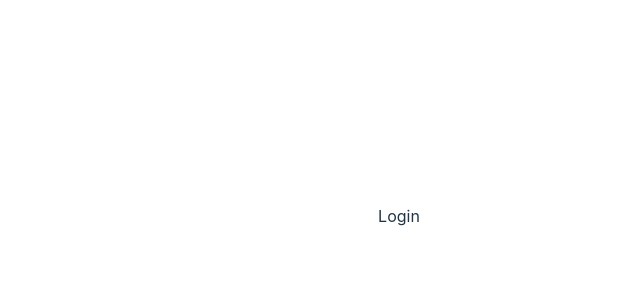
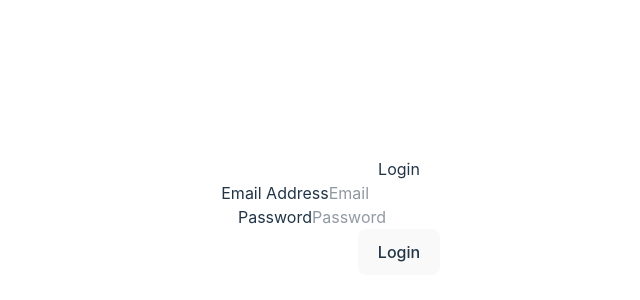
Before and after one commit to SRG100/Facial-recognition-attendance-system-FYP, a React (Vite) app in the folder frontend/my-react-app/: page /login in a window 1280 px wide. Shown: the part 184-484 px from the top of the page, without its empty margins (241-881 px from the left). Built offline with nearby package versions, Linux system fonts and the light colour scheme.

Commit message:
Login initial phase complete

```diff
--- a/frontend/my-react-app/src/App.jsx
+++ b/frontend/my-react-app/src/App.jsx
@@ -3,6 +3,7 @@ import './App.css'
 import Home from './pages/Home'
 import Register from './pages/Register'
 import Login from './pages/Login'
+import RegisterFace from './pages/RegisterFace'
 
 function App() {
 
@@ -12,6 +13,7 @@ function App() {
         <Route path='/' element={<Home/>}></Route>
         <Route path='/register' element={<Register/>}></Route>
         <Route path='/login' element={<Login/>}></Route>
+        <Route path='/registerface' element={<RegisterFace/>}></Route>
 
       </Routes>
     </BrowserRouter>
--- a/frontend/my-react-app/src/pages/Home.jsx
+++ b/frontend/my-react-app/src/pages/Home.jsx
@@ -1,8 +1,21 @@
 import React from 'react'
+import { Link, useNavigate } from 'react-router-dom'
 
 const Home = () => {
   return (
-    <div>Home</div>
+    <div>Home
+      <div>
+      <Link to="/"> Home</Link>
+      </div>
+      <div>
+      <Link to="/login">Login</Link>
+      </div>
+      <div>
+      <Link to="/register">Register</Link>
+      </div>
+    </div>
+
+
   )
 }
 
--- a/frontend/my-react-app/src/pages/Login.jsx
+++ b/frontend/my-react-app/src/pages/Login.jsx
@@ -1,9 +1,66 @@
-import React from 'react'
+import React, {useState} from 'react'
+import { Link, useNavigate } from 'react-router-dom'
+import axios from 'axios'
+const Login=()=>{
 
-const Login = () => {
-  return (
-    <div>Login</div>
-  )
+    const errorMessage=''
+    const navigate=useNavigate();
+
+    const [values,setValues]=useState({
+        email:'',
+        password:''
+    })
+    const handleChanges =(e)=>{
+        const { name, value } = e.target
+        setValues({
+          ...values,
+          [name]: value,
+        })
+
+}
+    //when the admin presses add student
+    const handleSubmit = async (e)=>{
+        e.preventDefault()
+        try{
+            const response = await axios.post('http://localhost:3000/auth/login',values)
+            console.log(response.status)
+            if(response.status===201){
+              navigate('/')
+            }
+
+            if(response.status===200){
+              navigate('/registerface')
+            }
+            console.log(response.data.message)
+            // errorMessage=response.data.message
+
+        }catch(err){
+            console.log(err)
+        }
+
+    }
+    return(
+        <div>Login
+            <div>
+                <form onSubmit={handleSubmit}>
+                    <div>
+                        <label htmlFor='email'>Email Address</label>
+                        <input type='text' placeholder="Email"
+                        name="email" onChange={handleChanges}/>
+                    </div>
+                    <div>
+                        <label htmlFor='password'>Password</label>
+                        <input type='password' placeholder="Password"
+                        name="password" onChange={handleChanges}/>
+
+                    </div>
+
+                    <button> Login</button>
+                </form>
+                {errorMessage}
+            </div>
+        </div>
+    )
 }
 
 export default Login
--- a/frontend/my-react-app/src/pages/Register.jsx
+++ b/frontend/my-react-app/src/pages/Register.jsx
@@ -10,7 +10,7 @@ const Register=()=>{
         studentEmail:'',
         studentAddress:'',
         studentDOB:'',
-        studentPassword:'',
+        studentPassword:''
     })
     const handleChanges =(e)=>{
         const { name, value } = e.target
--- /dev/null
+++ b/frontend/my-react-app/src/pages/RegisterFace.jsx
@@ -0,0 +1,9 @@
+import React from 'react'
+
+const RegisterFace = () => {
+  return (
+    <div>RegisterFace</div>
+  )
+}
+
+export default RegisterFace
```
Also changed, not shown: 2 other files (tests, documents, lock files or other folders).
